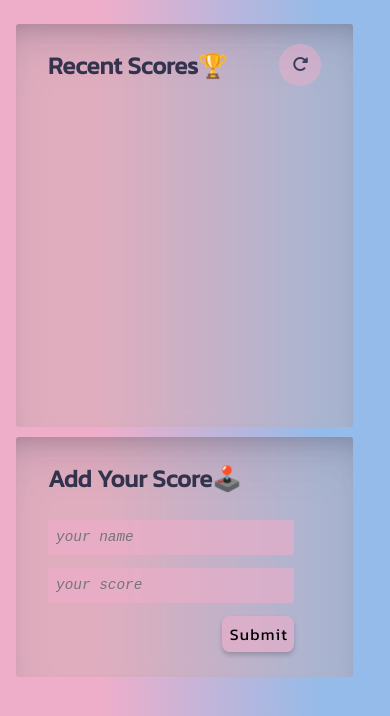
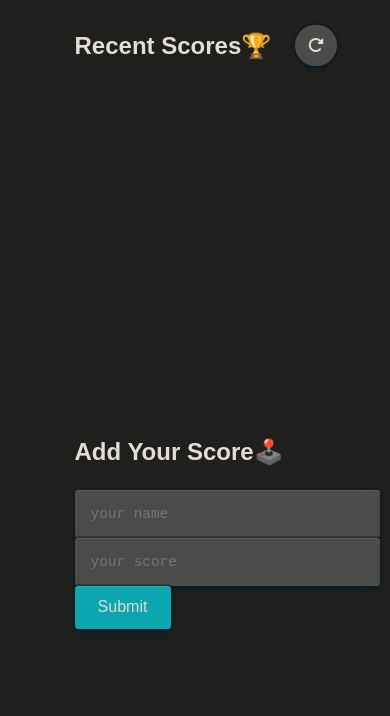
Before and after one commit to kaizipaul/leaderboard-with-async, a website built with webpack: page src/index.html in a window 390 px wide. Shown: the part 128-844 px from the top of the page. Built offline with nearby package versions, Linux system fonts and the light colour scheme; no server answers.

Commit message:
Add UI improvements to project

```diff
--- a/src/style.css
+++ b/src/style.css
@@ -1,22 +1,24 @@
 /* stylelint-disable csstree/validator */
-@import url('https://fonts.googleapis.com/css2?family=Kanit&display=swap');
+@import url('https://fonts.googleapis.com/css2?family=IBM+Plex+Sans:wght@400;600;700&display=swap');
 
 body {
   top: 0 !important;
   left: 0 !important;
   margin: 0 !important;
   padding: 0 !important;
-  width: 100vw;
   font-size: 14px;
   max-width: 100vw;
   box-sizing: border-box;
   overflow-x: hidden;
   white-space: normal;
-  font-family: 'Kanit', sans-serif;
-  color: #33334d;
-  background: rgb(238, 174, 202);
-  background: linear-gradient(90deg, rgba(238, 174, 202, 1) 26%, rgba(148, 187, 233, 1) 83%);
+  font-family: 'IBM Plex', sans-serif;
+  color: #e5dcd8;
+  background: #1f201e;
   background-size: cover;
+}
+
+.flex {
+  display: flex;
 }
 
 h2 {
@@ -24,12 +26,15 @@ h2 {
   margin-left: 1.5rem;
 }
 
+.fa-gamepad {
+  color: #0ca6b1;
+}
+
 .display-container {
-  display: flex;
-  gap: 12px;
-  width: 95%;
-  justify-content: space-between;
-  margin: 0 1.5rem;
+  flex-direction: column;
+  gap: 1rem;
+  width: 100%;
+  align-items: center;
 }
 
 .recent,
@@ -40,11 +45,9 @@ h2 {
   width: 70%;
   min-height: fit-content;
   padding: 0 2rem;
-  background-color: rgba(202, 173, 173, 0.4);
   border-radius: 0.2rem;
   z-index: 2;
   backdrop-filter: blur(10px);
-  box-shadow: rgba(50, 50, 93, 0.25) 0 30px 60px -30px inset, rgba(0, 0, 0, 0.3) 0 18px 34px -25px inset;
 }
 
 .recent-top,
@@ -52,6 +55,7 @@ h2 {
   display: flex;
   justify-content: space-between;
   align-items: center;
+  width: 96%;
 }
 
 .recent-top h3 {
@@ -69,16 +73,17 @@ h2 {
   border-radius: 50%;
   width: 2.6rem;
   height: 2.6rem;
-  color: #3d3d5c;
+  color: #e5dcd8;
   cursor: pointer;
-  background-color: rgba(238, 174, 202, 0.5);
+  background-color: #4b4c4a;
   transition: transform 0.8s ease-in-out;
   text-align: center;
+  box-shadow: rgba(6, 24, 44, 0.4) 0 0 0 2px, rgba(6, 24, 44, 0.65) 0 4px 6px -1px, rgba(255, 255, 255, 0.08) 0 1px 0 inset;
 }
 
 .refresh:hover {
-  background-color: rgba(238, 174, 202, 1);
-  transform: rotate(360deg);
+  background-color: #6e6f6e;
+  transform: rotate(180deg);
 }
 
 .scoreboard {
@@ -93,65 +98,67 @@ h2 {
 }
 
 .input-section {
-  display: flex;
-  flex-direction: column;
   gap: 0.8rem;
-  width: 90%;
+  width: 95%;
+  align-items: center;
 }
 
 .name-input,
 .score-input {
   border: none;
-  padding: 0.6rem 0.5rem;
+  padding: 1rem 1rem;
   font-size: 0.9rem;
-  background-color: rgba(238, 174, 202, 0.6);
+  background-color: #4b4c4a;
   border-radius: 0.2rem;
-  font-style: italic;
+  width: 60%;
   font-family: 'Hack', monospace;
-}
-
-.btn-flex {
-  display: flex;
-  justify-content: flex-end;
-  width: 90%;
+  box-shadow: rgba(6, 24, 44, 0.4) 0 0 0 2px, rgba(6, 24, 44, 0.65) 0 4px 6px -1px, rgba(255, 255, 255, 0.08) 0 1px 0 inset;
 }
 
 .submit {
-  margin-top: 0.8rem;
   font-size: 1rem;
-  width: 4.5rem;
-  height: 2.25rem;
-  padding: 0 0.5rem;
-  background-color: rgba(238, 174, 202, 0.6);
+  padding: 0.8rem;
+  border-radius: 0.2rem;
   border: none;
-  border-radius: 8px;
-  box-shadow: 0 3px 5px rgba(0, 0, 0, 0.2);
-  font-family: 'Kanit', sans-serif;
   cursor: pointer;
-  transition: box-shadow 0.3s ease-in;
-  transition: background-color 0.3s ease-in;
-  letter-spacing: 1.2px;
-}
-
-.submit:hover {
-  box-shadow: 0 6px 10px rgba(0, 0, 0, 0.2);
-  background-color: rgba(238, 174, 202, 1);
+  color: #e5dcd8;
+  background-color: #0ca6b1;
+  width: 6rem;
+  box-shadow: rgba(6, 24, 44, 0.4) 0 0 0 2px, rgba(6, 24, 44, 0.65) 0 4px 6px -1px, rgba(255, 255, 255, 0.08) 0 1px 0 inset;
 }
 
 .scoreboard #list-body {
   list-style: none;
   padding: 0;
+  flex-direction: column;
+  gap: 0.8rem;
 }
 
 .list {
   display: flex;
   justify-content: space-between;
-  padding: 0 0.2rem;
+  padding: 1rem 2rem;
   font-size: 1rem;
+  background-color: #4b4c4a;
+  border-radius: 0.5rem;
+  box-shadow: rgba(6, 24, 44, 0.4) 0 0 0 2px, rgba(6, 24, 44, 0.65) 0 4px 6px -1px, rgba(255, 255, 255, 0.08) 0 1px 0 inset;
 }
 
-.list:nth-child(even) {
-  background-color: rgba(238, 174, 202, 0.5);
+.fa-user {
+  font-size: 1.5rem;
+  color: #0ca6b1;
+}
+
+.name-icon {
+  display: flex;
+  align-items: center;
+  gap: 1rem;
+}
+
+.score {
+  font-weight: 700;
+  font-size: 1.2rem;
+  color: #0ca6b1;
 }
 
 ::-webkit-scrollbar {
@@ -159,15 +166,16 @@ h2 {
 }
 
 ::-webkit-scrollbar-track {
-  background: rgba(238, 174, 202, 0.6);
+  background: #1f201e;
 }
 
 ::-webkit-scrollbar-thumb {
-  background: rgba(25, 27, 29, 0.6);
+  background: #4b4c4a;
+  border-radius: 0.2rem;
 }
 
 ::-webkit-scrollbar-thumb:hover {
-  background: rgba(25, 27, 29, 1);
+  background: #6e6f6e;
 }
 
 @media screen and (max-width: 768px) {
@@ -183,6 +191,16 @@ h2 {
     width: 100%;
   }
 
+  .input-section {
+    flex-direction: column;
+    width: 100%;
+  }
+
+  .name-input,
+  .score-input {
+    width: 100%;
+  }
+
   .add-scores {
     height: 15rem;
   }
```
